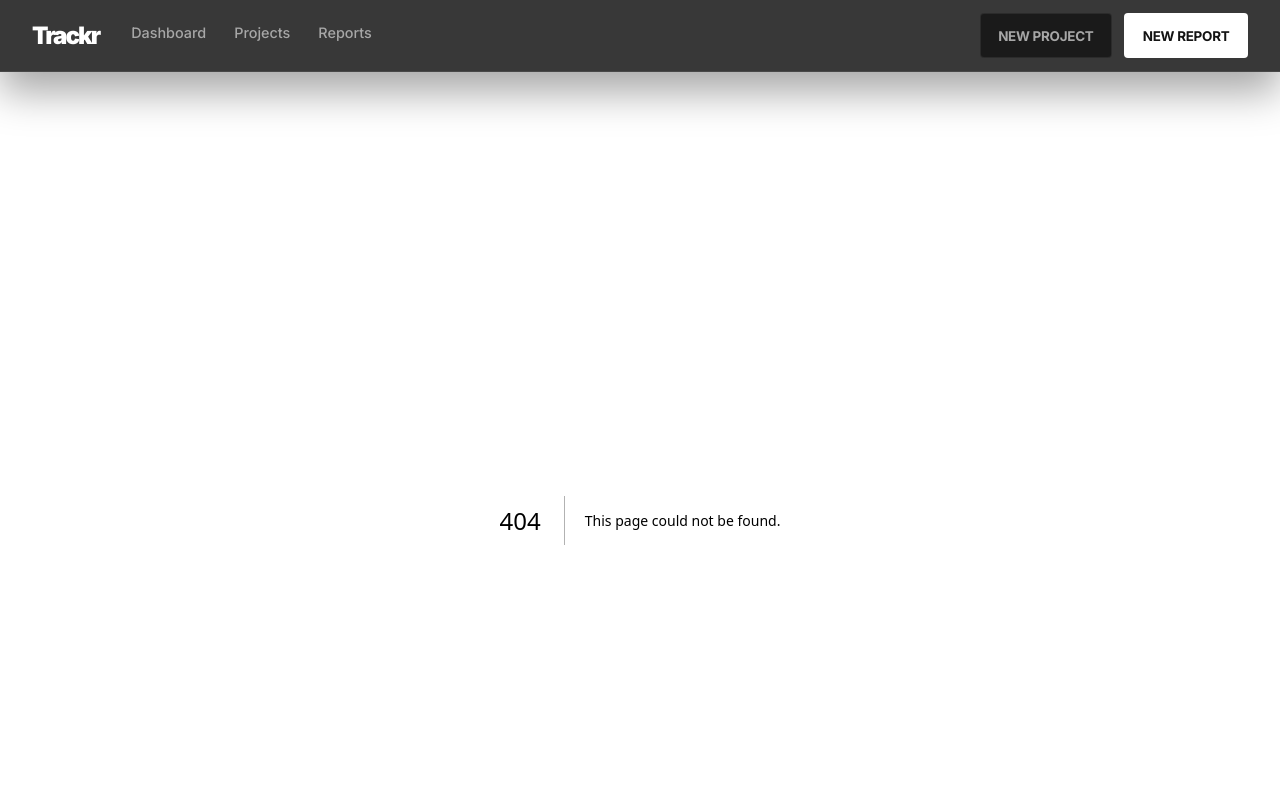
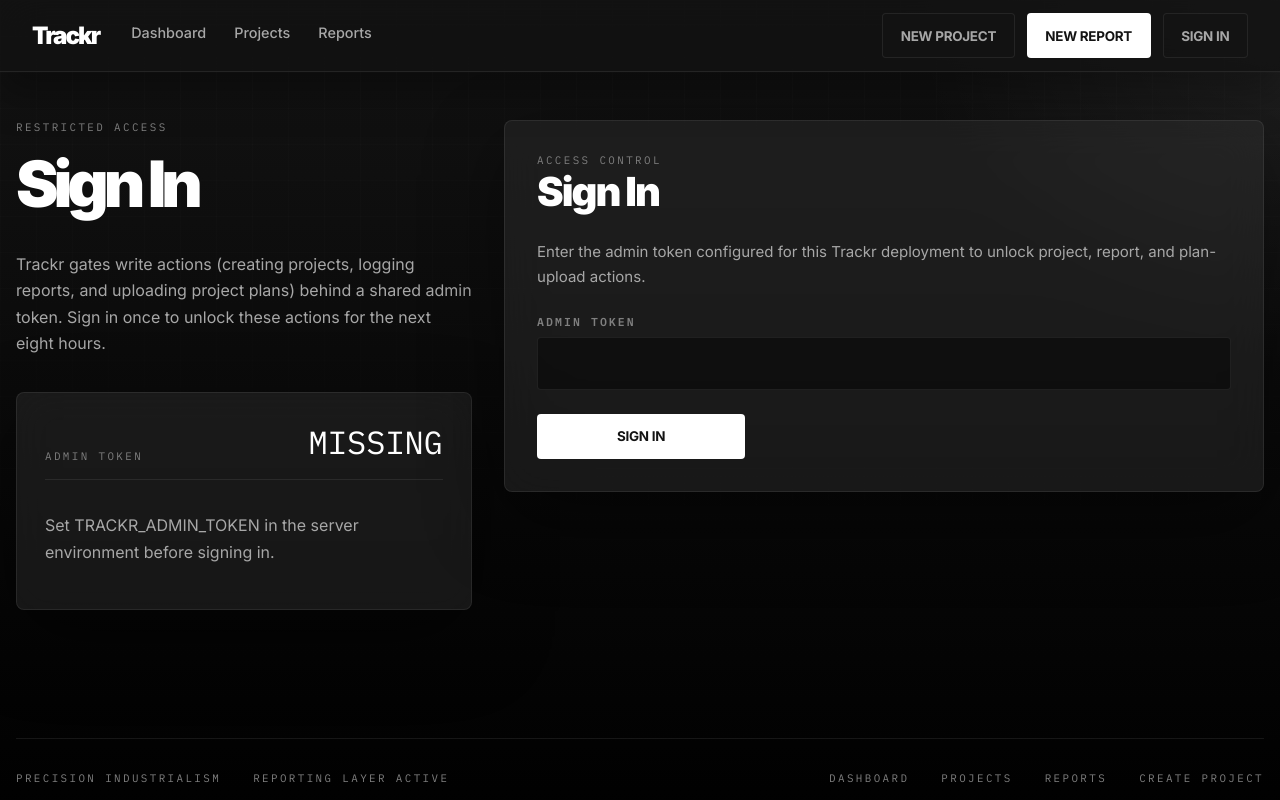
Before and after one commit to Metavoyager69/Trackr, a Next.js app: page /sign-in in a window 1280 px wide. Before the commit this address had no page. Shown: the top 800 px of the page. Built offline with nearby package versions, Linux system fonts and the light colour scheme.

Commit message:
feat: implement token-based session authentication for write actions

```diff
--- a/app/layout.tsx
+++ b/app/layout.tsx
@@ -1,6 +1,7 @@
 import type { Metadata } from "next";
 import Link from "next/link";
 import { SiteNav } from "@/components/site-nav";
+import { isSignedIn } from "@/lib/server/session";
 import "./globals.css";
 
 export const metadata: Metadata = {
@@ -12,12 +13,14 @@ type RootLayoutProps = {
   children: React.ReactNode;
 };
 
-export default function RootLayout({ children }: RootLayoutProps) {
+export default async function RootLayout({ children }: RootLayoutProps) {
+  const signedIn = await isSignedIn();
+
   return (
     <html className="dark" lang="en">
       <body>
         <div className="site-shell">
-          <SiteNav />
+          <SiteNav signedIn={signedIn} />
           <main className="page-shell">{children}</main>
           <footer className="site-footer">
             <div className="site-footer-row">
--- /dev/null
+++ b/app/sign-in/actions.ts
@@ -0,0 +1,29 @@
+"use server";
+
+import { redirect } from "next/navigation";
+import { getErrorMessage } from "@/lib/server/errors";
+import { createSessionCookie } from "@/lib/server/session";
+import type { SignInFormState } from "./form-state";
+
+export async function signInAction(
+  _previousState: SignInFormState,
+  formData: FormData
+): Promise<SignInFormState> {
+  const tokenValue = formData.get("token");
+  const submittedToken =
+    typeof tokenValue === "string" ? tokenValue.trim() : "";
+
+  if (!submittedToken) {
+    return { error: "Enter the admin token." };
+  }
+
+  try {
+    await createSessionCookie(submittedToken);
+  } catch (error) {
+    return {
+      error: getErrorMessage(error, "Could not sign in.")
+    };
+  }
+
+  redirect("/");
+}
--- /dev/null
+++ b/app/sign-in/form-state.ts
@@ -0,0 +1,7 @@
+export type SignInFormState = {
+  error: string | null;
+};
+
+export const initialSignInFormState: SignInFormState = {
+  error: null
+};
--- /dev/null
+++ b/app/sign-in/page.tsx
@@ -0,0 +1,43 @@
+import { redirect } from "next/navigation";
+import { SignInForm } from "@/components/sign-in-form";
+import { isSignedIn } from "@/lib/server/session";
+
+export default async function SignInPage() {
+  if (await isSignedIn()) {
+    redirect("/");
+  }
+
+  const adminTokenConfigured = Boolean(
+    process.env.TRACKR_ADMIN_TOKEN?.trim()
+  );
+
+  return (
+    <section className="create-layout">
+      <div className="create-intro">
+        <p className="section-label">Restricted Access</p>
+        <h1 className="page-title">Sign In</h1>
+        <p className="page-copy">
+          Trackr gates write actions (creating projects, logging reports, and
+          uploading project plans) behind a shared admin token. Sign in once to
+          unlock these actions for the next eight hours.
+        </p>
+
+        <div className="glass-panel create-status">
+          <div className="summary-row">
+            <span className="summary-label">Admin Token</span>
+            <span className="summary-value">
+              {adminTokenConfigured ? "CONFIGURED" : "MISSING"}
+            </span>
+          </div>
+          <p className="muted-copy">
+            {adminTokenConfigured
+              ? "An admin token is configured on the server. Enter it below to sign in."
+              : "Set TRACKR_ADMIN_TOKEN in the server environment before signing in."}
+          </p>
+        </div>
+      </div>
+
+      <SignInForm />
+    </section>
+  );
+}
--- /dev/null
+++ b/app/sign-out/actions.ts
@@ -0,0 +1,9 @@
+"use server";
+
+import { redirect } from "next/navigation";
+import { clearSessionCookie } from "@/lib/server/session";
+
+export async function signOutAction() {
+  await clearSessionCookie();
+  redirect("/sign-in");
+}
--- /dev/null
+++ b/components/sign-in-form.tsx
@@ -0,0 +1,57 @@
+"use client";
+
+import { useActionState } from "react";
+import { signInAction } from "@/app/sign-in/actions";
+import { initialSignInFormState } from "@/app/sign-in/form-state";
+
+export function SignInForm() {
+  const [state, formAction, isPending] = useActionState(
+    signInAction,
+    initialSignInFormState
+  );
+
+  return (
+    <form action={formAction} className="glass-panel form-shell">
+      <div className="form-shell-header">
+        <div>
+          <p className="section-label">Access Control</p>
+          <h2 className="form-heading">Sign In</h2>
+        </div>
+      </div>
+
+      <p className="helper-text">
+        Enter the admin token configured for this Trackr deployment to unlock
+        project, report, and plan-upload actions.
+      </p>
+
+      <div className="field">
+        <label htmlFor="token">Admin token</label>
+        <input
+          autoComplete="current-password"
+          className="form-input"
+          disabled={isPending}
+          id="token"
+          name="token"
+          required
+          type="password"
+        />
+      </div>
+
+      {state.error ? (
+        <p aria-live="polite" className="helper-text form-error" role="alert">
+          {state.error}
+        </p>
+      ) : null}
+
+      <div className="form-actions">
+        <button
+          className="nav-button nav-button-primary form-submit"
+          disabled={isPending}
+          type="submit"
+        >
+          {isPending ? "Signing in..." : "Sign In"}
+        </button>
+      </div>
+    </form>
+  );
+}
--- a/components/site-nav.tsx
+++ b/components/site-nav.tsx
@@ -2,6 +2,7 @@
 
 import Link from "next/link";
 import { usePathname } from "next/navigation";
+import { signOutAction } from "@/app/sign-out/actions";
 
 const navItems = [
   {
@@ -18,7 +19,11 @@ const navItems = [
   }
 ];
 
-export function SiteNav() {
+type SiteNavProps = {
+  signedIn: boolean;
+};
+
+export function SiteNav({ signedIn }: SiteNavProps) {
   const pathname = usePathname();
 
   return (
@@ -50,6 +55,17 @@ export function SiteNav() {
         <Link className="nav-button nav-button-primary" href="/reports/create">
           New Report
         </Link>
+        {signedIn ? (
+          <form action={signOutAction}>
+            <button className="nav-button nav-button-secondary" type="submit">
+              Sign Out
+            </button>
+          </form>
+        ) : (
+          <Link className="nav-button nav-button-secondary" href="/sign-in">
+            Sign In
+          </Link>
+        )}
       </div>
     </nav>
   );
--- /dev/null
+++ b/lib/server/session.ts
@@ -0,0 +1,119 @@
+import "server-only";
+import { createHmac, timingSafeEqual } from "node:crypto";
+import { cookies } from "next/headers";
+import { AppAuthError, AppConfigurationError } from "./errors";
+
+const COOKIE_NAME = "trackr_session";
+const COOKIE_MAX_AGE_SECONDS = 60 * 60 * 8;
+
+function readAdminToken() {
+  return process.env.TRACKR_ADMIN_TOKEN?.trim() ?? "";
+}
+
+function requireAdminToken() {
+  const token = readAdminToken();
+
+  if (!token) {
+    throw new AppConfigurationError(
+      "Set TRACKR_ADMIN_TOKEN before using the app."
+    );
+  }
+
+  return token;
+}
+
+function tokensMatch(left: string, right: string) {
+  const leftBuffer = Buffer.from(left);
+  const rightBuffer = Buffer.from(right);
+
+  if (leftBuffer.length !== rightBuffer.length) {
+    return false;
+  }
+
+  return timingSafeEqual(leftBuffer, rightBuffer);
+}
+
+function signSession(expiryTimestamp: number, adminToken: string): string {
+  const payload = expiryTimestamp.toString();
+  const signature = createHmac("sha256", adminToken).update(payload).digest("hex");
+  return `${payload}.${signature}`;
+}
+
+function verifySession(cookieValue: string, adminToken: string): boolean {
+  const dotIndex = cookieValue.indexOf(".");
+  if (dotIndex === -1) {
+    return false;
+  }
+
+  const payload = cookieValue.slice(0, dotIndex);
+  const signature = cookieValue.slice(dotIndex + 1);
+
+  const expectedSignature = createHmac("sha256", adminToken).update(payload).digest("hex");
+
+  const sigBuffer = Buffer.from(signature);
+  const expectedBuffer = Buffer.from(expectedSignature);
+
+  if (sigBuffer.length !== expectedBuffer.length) {
+    return false;
+  }
+
+  const match = timingSafeEqual(sigBuffer, expectedBuffer);
+  if (!match) {
+    return false;
+  }
+
+  const expiryTimestamp = Number(payload);
+  if (Number.isNaN(expiryTimestamp)) {
+    return false;
+  }
+
+  return expiryTimestamp > Date.now();
+}
+
+export async function authorizeServerAction() {
+  const adminToken = requireAdminToken();
+  const cookieStore = await cookies();
+  const sessionCookie = cookieStore.get(COOKIE_NAME)?.value ?? "";
+
+  if (!sessionCookie || !verifySession(sessionCookie, adminToken)) {
+    throw new AppAuthError("Sign in to perform this action.");
+  }
+}
+
+export async function isSignedIn(): Promise<boolean> {
+  const adminToken = readAdminToken();
+
+  if (!adminToken) {
+    return false;
+  }
+
+  const cookieStore = await cookies();
+  const sessionCookie = cookieStore.get(COOKIE_NAME)?.value ?? "";
+
+  return Boolean(sessionCookie) && verifySession(sessionCookie, adminToken);
+}
+
+export async function createSessionCookie(submittedToken: string) {
+  const adminToken = requireAdminToken();
+
+  if (!tokensMatch(submittedToken, adminToken)) {
+    throw new AppAuthError("Invalid admin token.");
+  }
+
+  const expiryTimestamp = Date.now() + COOKIE_MAX_AGE_SECONDS * 1000;
+  const sessionValue = signSession(expiryTimestamp, adminToken);
+
+  const cookieStore = await cookies();
+  cookieStore.set(COOKIE_NAME, sessionValue, {
+    httpOnly: true,
+    sameSite: "lax",
+    secure: process.env.NODE_ENV === "production",
+    path: "/",
+    maxAge: COOKIE_MAX_AGE_SECONDS
+  });
+}
+
+export async function clearSessionCookie() {
+  const cookieStore = await cookies();
+  cookieStore.delete(COOKIE_NAME);
+}
```
